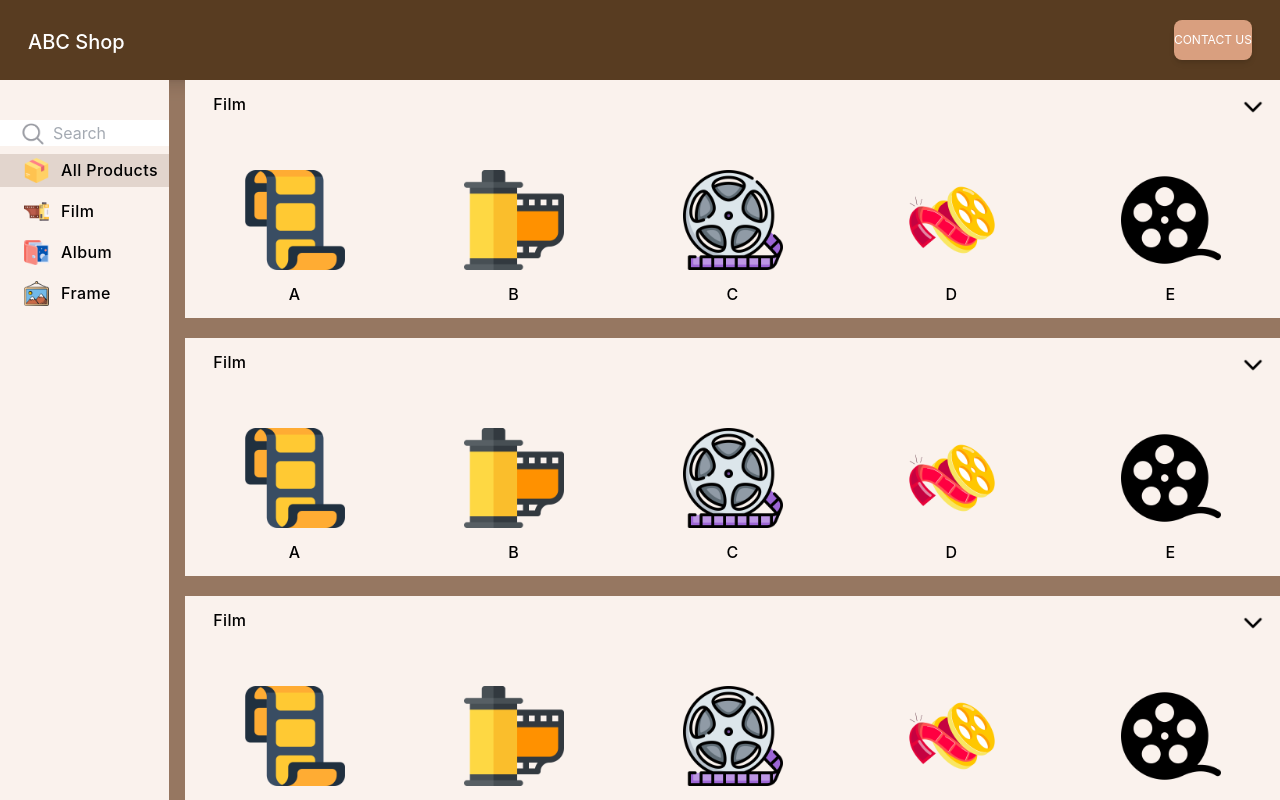
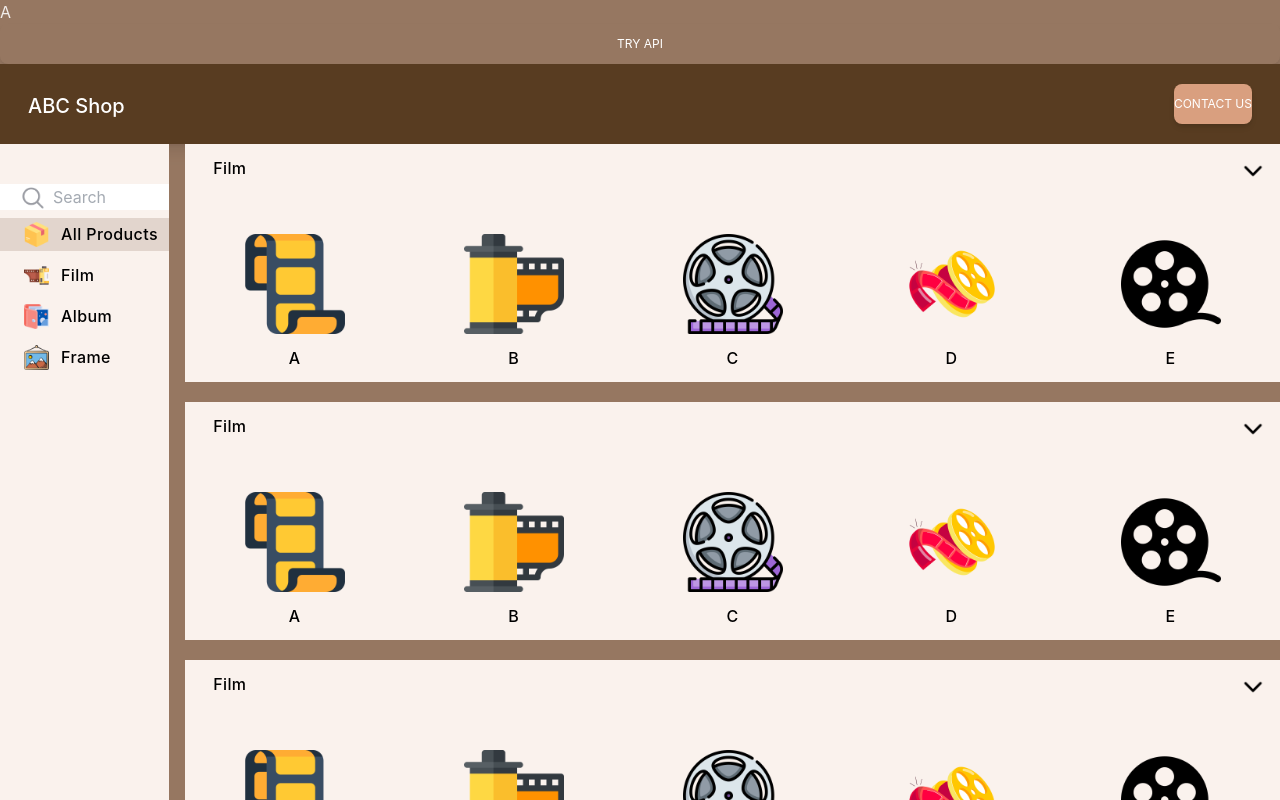
Before and after one commit to macyy555/inventory-tracking, a React (Vite) app: page /customer/home in a window 1280 px wide. Shown: the top 800 px of the page. Built offline with nearby package versions, Linux system fonts and the light colour scheme.

Commit message:
trial axios with local server

```diff
--- /dev/null
+++ b/src/Server.js
@@ -0,0 +1,20 @@
+import express from "express";
+import cors from "cors";
+
+const app = express();
+const port = 5000;
+
+const corsOptions = {
+    origin: 'http://localhost:3030',
+    credentials: true,
+};
+
+app.use(cors(corsOptions));
+
+app.get('/', (req, res) => {
+  res.send({data: "server"});
+});
+
+app.listen(port, () => {
+  console.log(`Server running on http://localhost:${port}`);
+});
--- a/src/pages/Customer/CustomerHomePage.jsx
+++ b/src/pages/Customer/CustomerHomePage.jsx
@@ -7,6 +7,8 @@ import DisplayEach from '../../components/Customer/DisplayEach.jsx'
 import ContactForm from '../../components/Customer/ContactForm.jsx'
 import clsx from 'clsx';
 import ViewProductDetail from "./ViewProductDetail.jsx";
+import axios from 'axios'
+import { Button } from "@material-tailwind/react";
 
 function initViewDetailState(){
     return {viewDetail: false, productname: "A"};
@@ -14,6 +16,7 @@ function initViewDetailState(){
 
 function CustomerHomePage(){
 
+    const [data, setData] = useState("A")
     const [displayOption, setDisplayOption] = useState(0);
     const [viewDetailState, setViewDetailState] = useState(initViewDetailState)
 
@@ -26,9 +29,18 @@ function CustomerHomePage(){
         setViewDetailState({viewDetail: user_viewDetailState.viewDetail, productname: user_viewDetailState.productname});
     }
 
+    async function fetchData(){
+        const res = await axios.get("http://localhost:5000")
+        setData(res.data.data)
+        console.log(res.data);
+
+    }
+
     return(
         <React.Fragment>
         <div className="bg-[#967761] flex flex-col">
+            <h1>{data}</h1>
+            <Button onClick={fetchData}>try API</Button>
             <CustomNavBar display={setDisplay}/>
 
             <div className="grid grid-cols-7 gap-4 min-h-[calc(100vh-160px)]">
```
Also changed, not shown: package.json (+9 -1 lines), Todo.txt (deleted), 1 other file (tests, documents, lock files or other folders).
